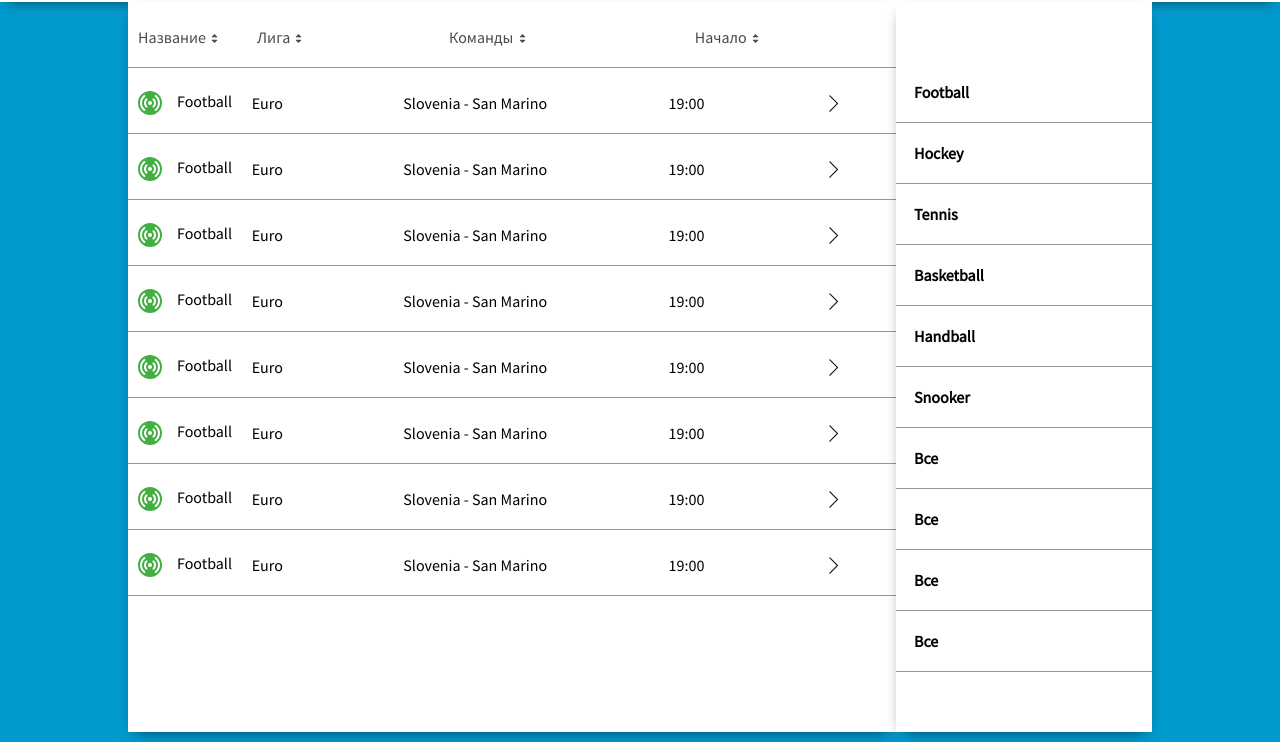
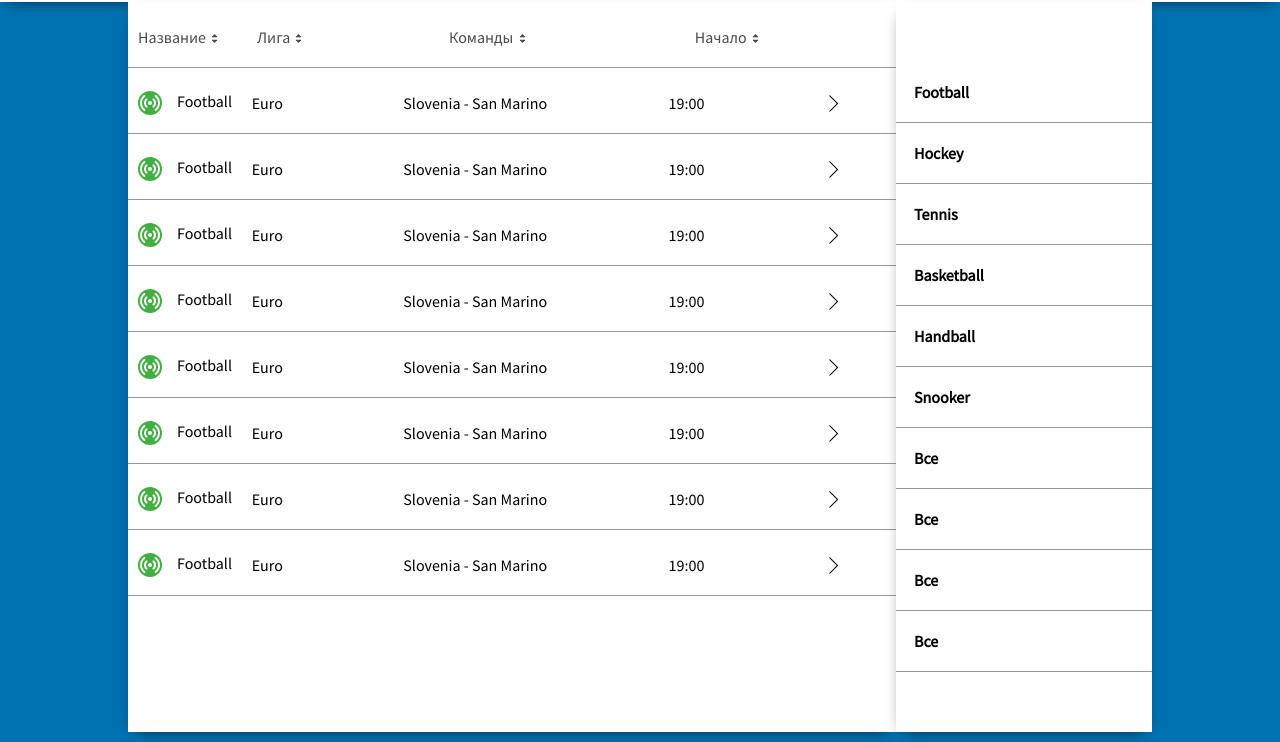
Before and after one commit to weopeji/alfabet, a website: page index.html in a window 1280 px wide. Shown: the part 58-800 px from the top of the page. Drawn offline with nearby package versions, Linux system fonts and the light colour scheme; no server answers; a web font is replaced by a local one.

Commit message:
последние изменения

```diff
--- a/assets/css/index.sass
+++ b/assets/css/index.sass
@@ -3,7 +3,7 @@
 
 
 body
-    background-color: #019BCE
+    background-color: #0072B1
     font-family: 'Segoe UI', Tahoma, Geneva, Verdana, sans-serif, 'Source Sans Pro'
     margin: 0
 .head
```
Also changed, not shown: assets/css/index.css.
